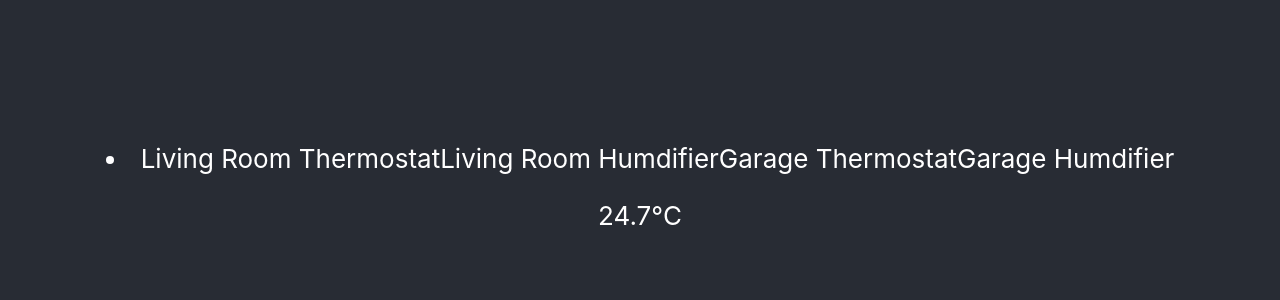
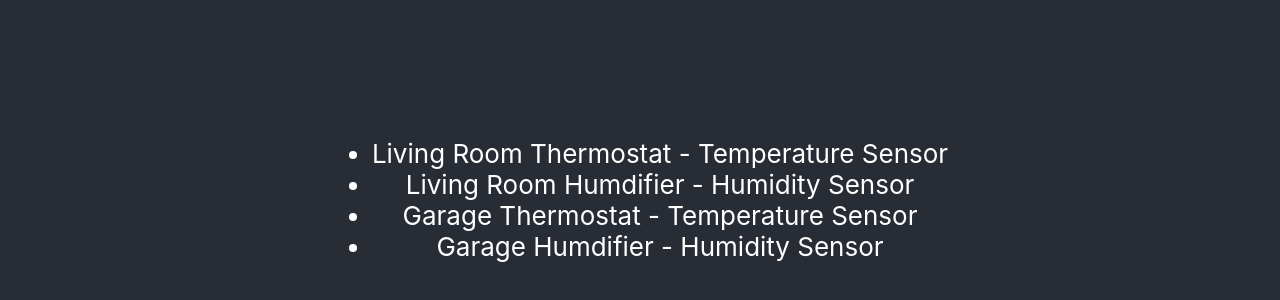
Before and after one commit to dougdyson/sensorific, a React (Create React App) app: page / in a window 1280 px wide. Shown: the part 200-500 px from the top of the page. Built offline with nearby package versions, Linux system fonts and the light colour scheme.

Commit message:
add simplified sensor component

```diff
--- a/src/App.js
+++ b/src/App.js
@@ -1,22 +1,30 @@
 import './App.css';
 
-import sensors from './data/sensors.js';
+import sensorsData from './data/sensors.js';
 import readings from './data/readings.js';
 
-import Sensor from './components/Sensor/Sensor' //?
+import Sensor from './Components/Sensor/Sensor' //?
+import { useState } from 'react';
 
-console.log('App.js sensors:', sensors);
-console.log('App.js readings:', readings);
+// console.log('App.js readings:', readings);
 
-const device = sensors[0].name;
-const reading = readings[2].value.toFixed(1);
+// const reading = readings[2].value.toFixed(1);
 
 function App() {
+
+  const devices = sensorsData;
+  console.log('App.js sensors:', devices);
+
+  const [sensors, setSensors] = useState([devices]);
+
   return (
     <div className="App">
       <header className="App-header">
-        <Sensor />
-        <p>{reading}°C</p>
+        <ul>
+          { devices.map(device => (
+            <Sensor name={device.name} type={device.type} />
+        ))}
+        </ul>
       </header>
     </div>
   );
--- a/src/components/Sensor/Sensor.jsx
+++ b/src/components/Sensor/Sensor.jsx
@@ -1,18 +1,21 @@
-import React from 'react';
+import React, { useState } from 'react';
 import sensors from '../../data/sensors.json';
-import List from '@material-ui/core/List'
+import List from '@material-ui/core/List';
 import ListItem from '@material-ui/core/ListItem';
 
 export default function Sensor(props) {
 
-  const sensor = sensors.map(device => {return device.name});
-  console.log('sensors:', sensor);
+  //sensors.map(device => {return device.name});
+  console.log('sensors props:', props);
+
+  const device = props.name;
+  const type = props.type;
 
   return (
     <div>
-        <li>
-          {sensor}
-        </li>
+      <li>
+        {device} - {type}
+      </li>
     </div>
   );
 }
```
Also changed, not shown: 1 other file (tests, documents, lock files or other folders).
